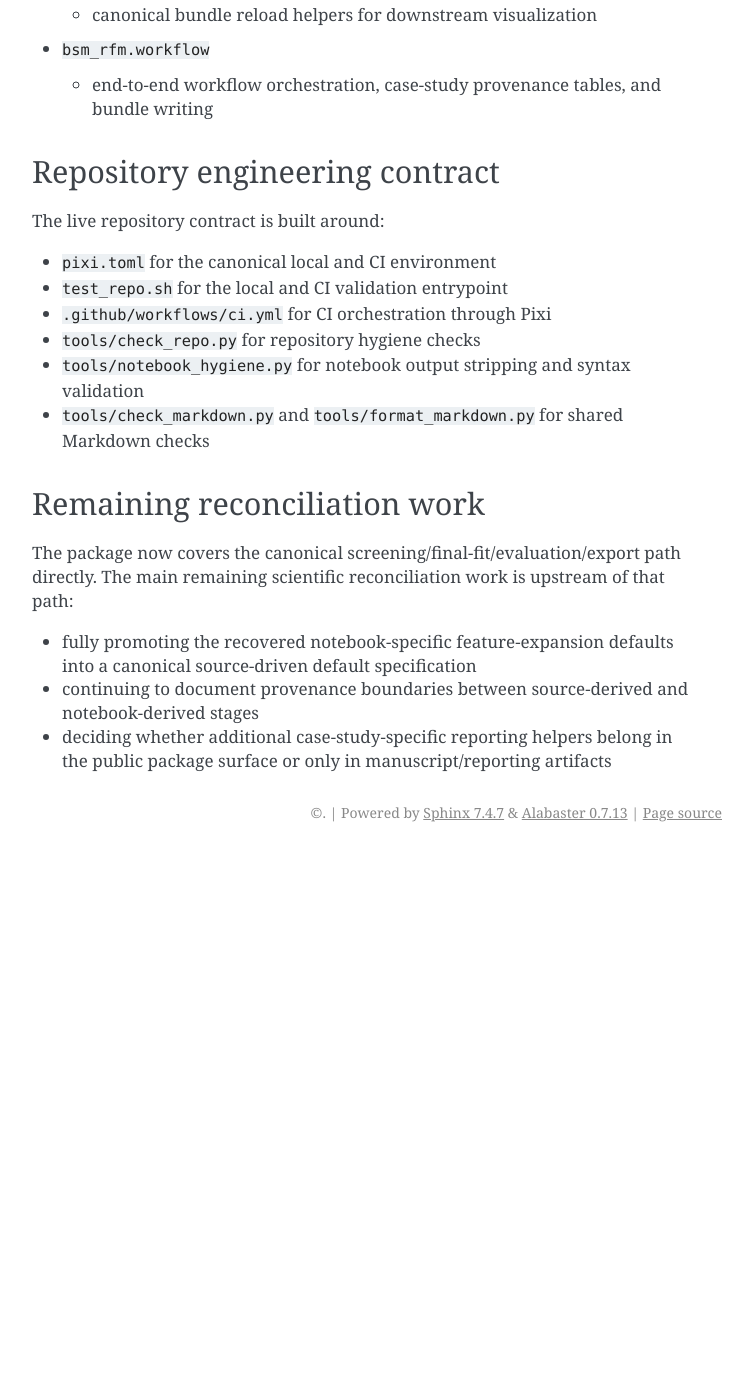
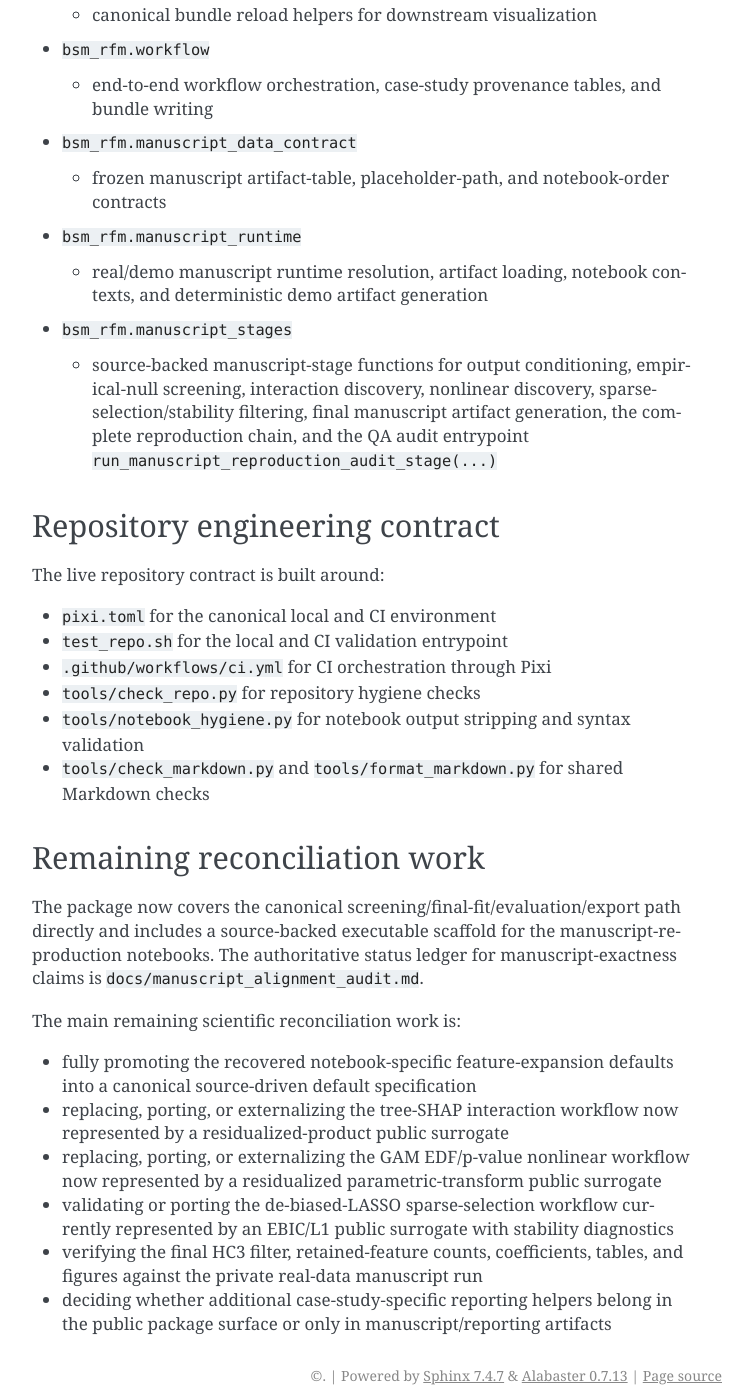
Before and after one commit to NatLabRockies/rfm-pipeline, a Sphinx documentation site: the page built from docs/module_plan.md, in a window 1280 px wide and 1400 px high, scrolled down 999 px. Shown: the whole window, without its empty margins (388-1141 px from the left). Built offline with Sphinx 7.4.7, drawn with Linux system fonts in a browser that asks for light colours; before the commit the page ends 1851 px from its top, so only the background shows below that.

Commit message:
docs: sync module plan

```diff
--- a/docs/module_plan.md
+++ b/docs/module_plan.md
@@ -28,6 +28,16 @@ This page records the live package modules and what they currently cover.
   - canonical bundle reload helpers for downstream visualization
 - `bsm_rfm.workflow`
   - end-to-end workflow orchestration, case-study provenance tables, and bundle writing
+- `bsm_rfm.manuscript_data_contract`
+  - frozen manuscript artifact-table, placeholder-path, and notebook-order contracts
+- `bsm_rfm.manuscript_runtime`
+  - real/demo manuscript runtime resolution, artifact loading, notebook contexts, and deterministic
+    demo artifact generation
+- `bsm_rfm.manuscript_stages`
+  - source-backed manuscript-stage functions for output conditioning, empirical-null screening,
+    interaction discovery, nonlinear discovery, sparse-selection/stability filtering, final
+    manuscript artifact generation, the complete reproduction chain, and the QA audit entrypoint
+    `run_manuscript_reproduction_audit_stage(...)`
 
 ## Repository engineering contract
 
@@ -42,12 +52,21 @@ The live repository contract is built around:
 
 ## Remaining reconciliation work
 
-The package now covers the canonical screening/final-fit/evaluation/export path directly.
-The main remaining scientific reconciliation work is upstream of that path:
+The package now covers the canonical screening/final-fit/evaluation/export path directly and includes
+a source-backed executable scaffold for the manuscript-reproduction notebooks. The authoritative
+status ledger for manuscript-exactness claims is `docs/manuscript_alignment_audit.md`.
+
+The main remaining scientific reconciliation work is:
 
 - fully promoting the recovered notebook-specific feature-expansion defaults into a
   canonical source-driven default specification
-- continuing to document provenance boundaries between source-derived and notebook-derived
-  stages
+- replacing, porting, or externalizing the tree-SHAP interaction workflow now represented by a
+  residualized-product public surrogate
+- replacing, porting, or externalizing the GAM EDF/p-value nonlinear workflow now represented by a
+  residualized parametric-transform public surrogate
+- validating or porting the de-biased-LASSO sparse-selection workflow currently represented by an
+  EBIC/L1 public surrogate with stability diagnostics
+- verifying the final HC3 filter, retained-feature counts, coefficients, tables, and figures against
+  the private real-data manuscript run
 - deciding whether additional case-study-specific reporting helpers belong in the public
   package surface or only in manuscript/reporting artifacts
```
Also changed, not shown: 1 other file.
